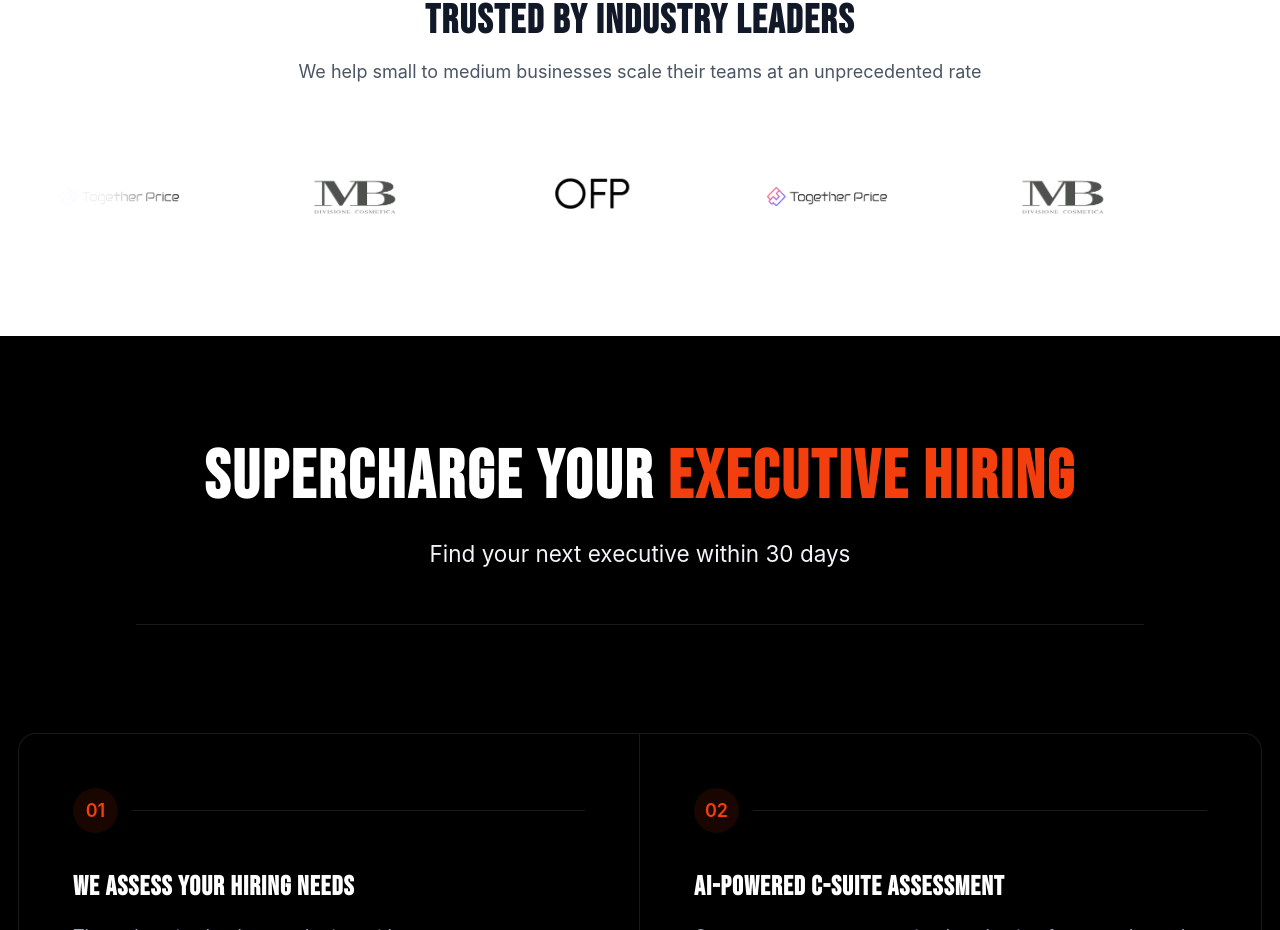
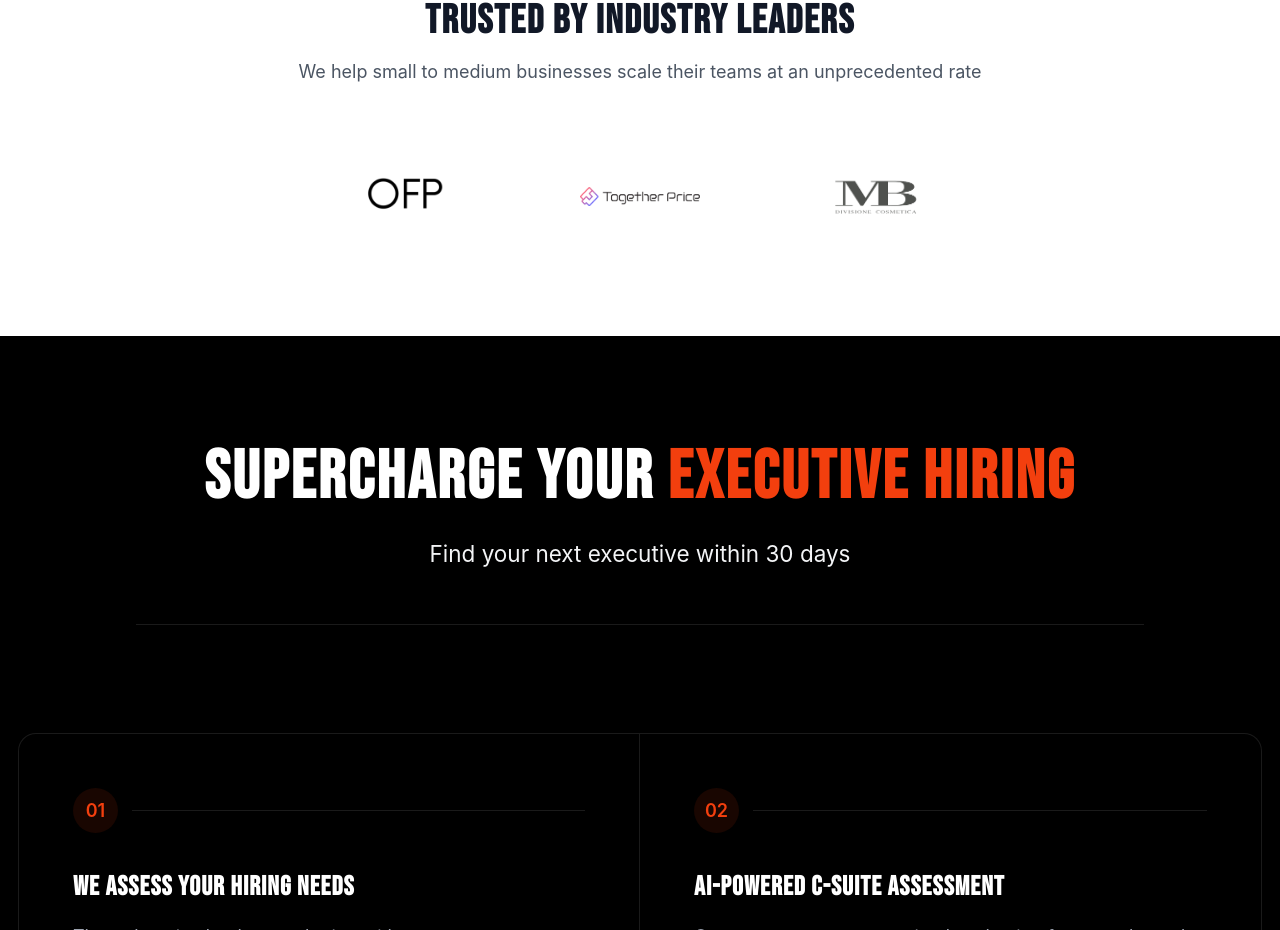
Before and after one commit to Mastro-HR/Landing, a React app: page / in a window 1280 px wide. Shown: the part 1096-2026 px from the top of the page. Built offline with nearby package versions, Linux system fonts and the light colour scheme.

Commit message:
New Updated Cut Parts - Landing

```diff
--- a/src/components/sections/TrustedPartners.jsx
+++ b/src/components/sections/TrustedPartners.jsx
@@ -59,7 +59,6 @@ const TrustedPartners = () => {
   const t = translations[language].trustedPartners;
 
   const logoSize = getLogoSize(isMobile, isTablet, isLargeScreen);
-  const scrollDuration = isMobile ? 25 : isTablet ? 35 : 40;
 
   return (
     <section className="py-6 xs:py-8 sm:py-12 lg:py-16 bg-white">
@@ -77,52 +76,19 @@ const TrustedPartners = () => {
           </p>
         </motion.header>
 
-        <div className="relative">
-          <div className="overflow-hidden mx-auto">
-            <div className="flex logo-scroll">
-              <div
-                className="flex gap-x-3 xs:gap-x-4 sm:gap-x-6 md:gap-x-8"
-                style={{
-                  animation: `continuous-scroll ${scrollDuration}s linear infinite`,
-                  '@media (hover: hover)': {
-                    '&:hover': {
-                      animationPlayState: 'paused'
-                    }
-                  },
-                  '@media (prefers-reduced-motion: reduce)': {
-                    animation: 'none',
-                    transform: 'translateX(0)'
-                  }
-                }}>
-                {[...Array(2)].map((_, setIndex) => (
-                  <div
-                    key={setIndex}
-                    className="flex items-center gap-3 xs:gap-4 sm:gap-6 md:gap-8">
+        <div className="flex justify-center">
+          <div className="flex items-center gap-3 xs:gap-4 sm:gap-6 md:gap-8">
             {PARTNERS.map((partner, index) => (
               <PartnerLogo
-                        key={`set${setIndex}-${index}`}
+                key={index}
                 {...partner}
                 logoSize={logoSize}
                 t={t}
               />
             ))}
           </div>
-                ))}
         </div>
       </div>
-          </div>
-
-          <div className="absolute inset-y-0 left-0 w-8 xs:w-12 sm:w-24 lg:w-32 bg-gradient-to-r from-white via-white/90 to-transparent pointer-events-none" />
-          <div className="absolute inset-y-0 right-0 w-8 xs:w-12 sm:w-24 lg:w-32 bg-gradient-to-l from-white via-white/90 to-transparent pointer-events-none" />
-        </div>
-      </div>
-
-      <style>{`
-        @keyframes continuous-scroll {
-          from { transform: translateX(0); }
-          to { transform: translateX(calc(-50% - 8px)); }
-        }
-      `}</style>
     </section>
   );
 };
```
Lines whose indentation alone changed are shown as unchanged.
